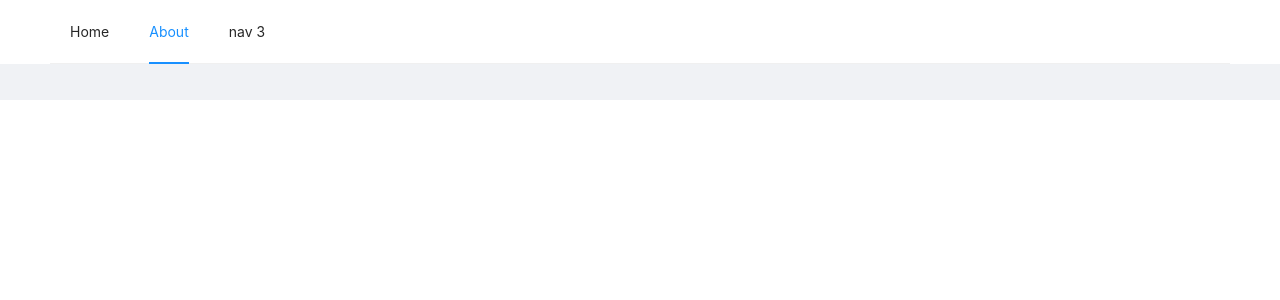
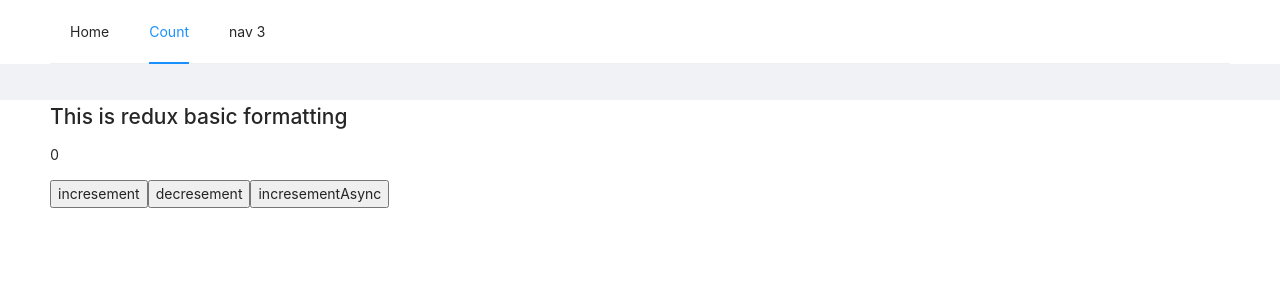
Before and after one commit to bryce0516/renew-poketimes, a React (Create React App) app: page /count in a window 1280 px wide. Shown: the top 300 px of the page. Built offline with nearby package versions, Linux system fonts and the light colour scheme.

Commit message:
reduck duck's pattern count

```diff
--- a/package.json
+++ b/package.json
@@ -4,6 +4,7 @@
   "private": true,
   "dependencies": {
     "@ant-design/icons": "^4.4.0",
+    "@reduxjs/toolkit": "^1.5.0",
     "@testing-library/jest-dom": "^5.11.4",
     "@testing-library/react": "^11.1.0",
     "@testing-library/user-event": "^12.1.10",
@@ -14,8 +15,12 @@
     "antd": "^4.12.2",
     "react": "^17.0.1",
     "react-dom": "^17.0.1",
+    "react-redux": "^7.2.2",
     "react-router-dom": "^5.2.0",
     "react-scripts": "4.0.2",
+    "redux": "^4.0.5",
+    "redux-actions": "^2.6.5",
+    "redux-saga": "^1.1.3",
     "web-vitals": "^1.0.1"
   },
   "scripts": {
@@ -43,6 +48,7 @@
     ]
   },
   "devDependencies": {
+    "@types/react-redux": "^7.1.16",
     "@types/react-router-dom": "^5.1.7",
     "typescript": "^4.1.4"
   }
--- a/src/App.tsx
+++ b/src/App.tsx
@@ -7,6 +7,7 @@ import Home from './Home';
 import { Layout, Menu } from 'antd';
 import About from './About';
 import './App.css'
+import Count from './Count';
 function App() {
   const { Header, Footer, Sider, Content } = Layout;
   return (
@@ -20,7 +21,7 @@ function App() {
                 <NavLink to="/home">Home</NavLink>
               </Menu.Item>
               <Menu.Item key="2">
-                <NavLink to="/about">About</NavLink>
+                <NavLink to="/count">Count</NavLink>
               </Menu.Item>
               <Menu.Item key="3">
                 nav 3
@@ -32,8 +33,8 @@ function App() {
               <Route exact path="/home" component={Home}>
                 <Home />
               </Route>
-              <Route exact path="/about" component={About}>
-                <About />
+              <Route exact path="/count" component={Count}>
+                <Count />
               </Route>
             </Switch>
           </Content>
--- /dev/null
+++ b/src/Common/store.tsx
@@ -0,0 +1,27 @@
+import {applyMiddleware, combineReducers, createStore} from 'redux'
+import countReducer, {  incresement } from '../Count/common/state';
+import createSagaMiddleware from 'redux-saga'
+import { all } from 'redux-saga/effects';
+
+
+const sagaMiddleware = createSagaMiddleware()
+const rootReducer = combineReducers({
+  countReducer
+})
+
+
+export type RootState = ReturnType<typeof rootReducer>
+
+const store = createStore(
+  rootReducer,
+  // applyMiddleware(sagaMiddleware)
+)
+// function* rootSaga() {
+
+// }
+
+// sagaMiddleware.run(rootSaga)
+
+console.log(store.getState())
+
+export default store;
--- /dev/null
+++ b/src/Count/common/state.tsx
@@ -0,0 +1,51 @@
+import { Action } from "redux"
+
+import { RootState } from "../../Common/store"
+
+interface CountState {
+  value: number
+}
+
+export const INCRESEMENT = 'count/incresement'
+export const DECRESEMENT = 'count/decresement'
+
+type IncresementAction = Action<typeof INCRESEMENT>
+type DecresementAction = Action<typeof DECRESEMENT>
+
+export const incresement = ():IncresementAction => ({
+  type: INCRESEMENT
+})
+
+export const decresement = ():DecresementAction => ({
+  type: DECRESEMENT
+})
+
+
+export const selectCountState = (rootState: RootState) => rootState.countReducer;
+
+const initialState: CountState = {
+  value: 0
+}
+
+const countReducer = (
+  state = initialState,
+  action:any
+  ) =>
+  {
+  switch(action.type){
+    case INCRESEMENT :
+      return {
+        ...state,
+        value: state.value + 1
+      }
+    case DECRESEMENT :
+      return {
+        ...state,
+        value: state.value - 1
+      }
+    default:
+      return state;
+  }
+}
+
+export default countReducer
--- /dev/null
+++ b/src/Count/index.tsx
@@ -0,0 +1,49 @@
+import React, { useState } from 'react'
+import { useDispatch, useSelector } from 'react-redux'
+import { decresement, incresement, selectCountState } from './common/state'
+
+
+export interface CountProps {
+
+}
+
+const Count: React.SFC<CountProps> = () => {
+  const dispatch = useDispatch()
+  const count = useSelector(selectCountState)
+  const [btnChange, setBtnChange] = useState(false)
+  const handleClick = () => {
+    btnChange ? dispatch(incresement()) : dispatch(decresement())
+  }
+  const handleAsync = () => {
+    // dispatch(incrementAsync())
+  }
+  return (
+    <div>
+      <h1>This is redux basic formatting</h1>
+      <p>{count.value}</p>
+      <button onClick={() => {
+        if(!btnChange) {
+          setBtnChange(true)
+        } else {
+          handleClick()
+        }
+
+      }}>
+      incresement
+      </button>
+      <button onClick={() => {
+        if(btnChange){
+          setBtnChange(false)
+        } else {
+          handleClick()
+        }
+      }}>
+      decresement
+      </button>
+      <button onClick={handleAsync}>incresementAsync
+      </button>
+    </div>
+  );
+}
+
+export default Count;
--- a/src/index.tsx
+++ b/src/index.tsx
@@ -2,10 +2,14 @@ import React from 'react';
 import ReactDOM from 'react-dom';
 import App from './App';
 import reportWebVitals from './reportWebVitals';
-
+import { Provider } from 'react-redux'
+import store from './Common/store'
 ReactDOM.render(
   <React.StrictMode>
-    <App />
+    <Provider store={store}>
+      <App />
+    </Provider>
+
   </React.StrictMode>,
   document.getElementById('root')
 );
```
Also changed, not shown: 1 other file (tests, documents, lock files or other folders).
